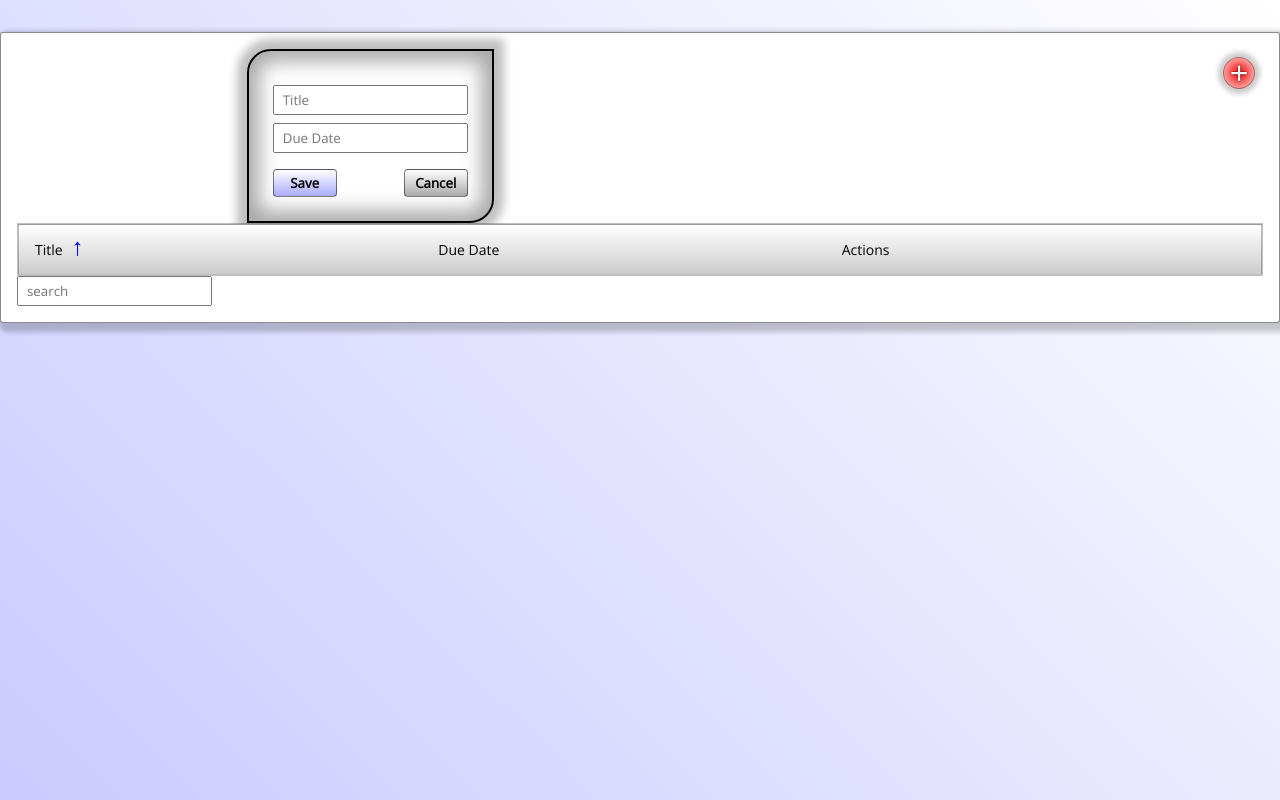
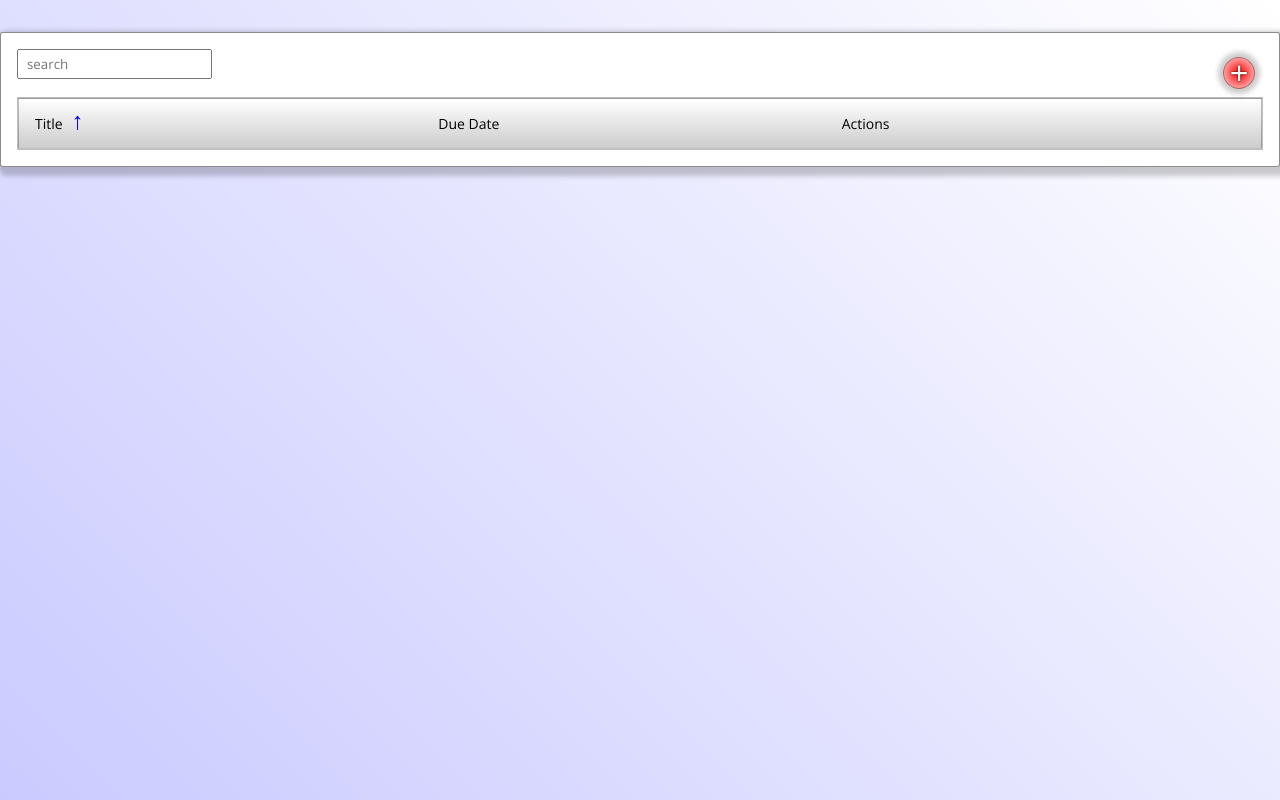
Before and after one commit to sebestyenmarton/advanced-javascript, a plain HTML site: page index.html in a window 1280 px wide. Drawn offline with nearby package versions, Linux system fonts and the light colour scheme; no server answers.

Commit message:
2. Commit

```diff
--- a/css/generic-table.css
+++ b/css/generic-table.css
@@ -178,10 +178,6 @@ body {
 
 .generic-table .add-edit-form form {
     padding: 24px;
-    background: white;
-    border-radius: 24px 0 24px 0;
-    box-shadow: 0 0 10px 10px rgba(0, 0, 0, 0.25), 0 0 20px 10px rgba(0, 0, 0, 0.35) inset;
-    border: 2px solid #000;
 }
 
 .generic-table .add-edit-form form h2 {
--- a/index.html
+++ b/index.html
@@ -5,7 +5,7 @@
         <meta charset="UTF-8">
         <meta name="viewport" content="width=device-width, initial-scale=1.0">
         <link rel="stylesheet" href="css/generic-table.css">
-        <script type="module" src="js/todoo-table.mjs"></script>
+        <script type="module" src="js/todo-list.mjs"></script>
         <link rel="icon" type="image/png" href="img/ToDoIcon2.png">
     </head>
     <body>
--- a/js/generic-table/generic-table-component.mjs
+++ b/js/generic-list/generic-todo-component.mjs
@@ -1,4 +1,4 @@
-import { SORT_DIRECTION } from './generic-table-store.mjs';
+import { SORT_DIRECTION } from './generic-todo-store.mjs';
 import { BaseComponent } from '../core/base-component.mjs';
 
 export class GenericTableComponent extends BaseComponent {
@@ -34,12 +34,12 @@ export class GenericTableComponent extends BaseComponent {
             return ul;
         });
 
-        const editAction = { tagName: 'button', attributes: { className: 'edit-btn', onclick: () => this.store.setCurrentItem(item) }, children: ['edit'] };
+        //const editAction = { tagName: 'button', attributes: { className: 'edit-btn', onclick: () => this.store.setCurrentItem(item) }, children: ['edit'] };
         const deleteAction = { tagName: 'button', attributes: { className: 'delete-btn', onclick: () => this.store.delete(item) }, children: ['delete'] };
 
-        const actions = [editAction, deleteAction];
+        const actions = [/* editAction, */ deleteAction];
         const actionLiBox = this.renderUlLi({}, actions);
-        return { tagName: 'li', children: [...libox, actionLiBox] };
+        return { tagName: 'li', attributes: { onclick: () => this.store.setCurrentItem(item) }, children: [...libox, actionLiBox] };
     }
 
     renderUlLi = (attributes, children) => {
@@ -67,6 +67,7 @@ export class GenericTableComponent extends BaseComponent {
 
     renderForm = () => {
         const item = this.store.currentItem;
+
         const { formFields } = this.listConfig;
 
         const children = [
@@ -74,7 +75,7 @@ export class GenericTableComponent extends BaseComponent {
         ];
 
         formFields.forEach(fieldAttributes => {
-            let value ='';  // = item[fieldAttributes.name] || '';
+            let value = item[fieldAttributes.name] || '';
             if (fieldAttributes.type === 'checkbox') {
                 fieldAttributes.checked = item[fieldAttributes.name]
             } else if (fieldAttributes.type === 'datetime-local' && typeof value === 'string') {
@@ -116,7 +117,6 @@ export class GenericTableComponent extends BaseComponent {
             ]
         };
     }
-
     renderAddButton = () => {
         return {
             tagName: 'div',
@@ -130,17 +130,15 @@ export class GenericTableComponent extends BaseComponent {
             ]
         };
     }
-
     render() {
         const children = [
-            this.renderForm(),
             this.renderSearchBar(),
             this.renderAddButton(),
             this.renderUl()
         ];
-/*         if (this.store.currentItem) {
-            children.push(this.renderForm());
-        } */
+         if (this.store.currentItem) {
+            children.unshift(this.renderForm());
+        }
         return this.renderElement({ tagName: 'div', attributes: { className: 'generic-table' }, children });
     }
 }
--- a/js/todoo-table.mjs
+++ b/js/todo-list.mjs
@@ -1,6 +1,6 @@
-import { GenericTableComponent } from './generic-table/generic-table-component.mjs';
-import { GenericTableStore } from './generic-table/generic-table-store.mjs';
-import { Employee } from './Todoo.mjs';
+import { GenericTableComponent } from './generic-list/generic-todo-component.mjs';
+import { GenericTableStore } from './generic-list/generic-todo-store.mjs';
+import { Employee } from './Todo.mjs';
 
 // condition when page is ready then call init, else create event listener which wait till the page is loaded
 if (document.readyState === 'complete') {
```
Also changed, not shown: js/Todo.mjs (renamed from js/Todoo.mjs), js/generic-list/generic-todo-store.mjs (renamed from js/generic-table/generic-table-store.mjs), 1 other file.
